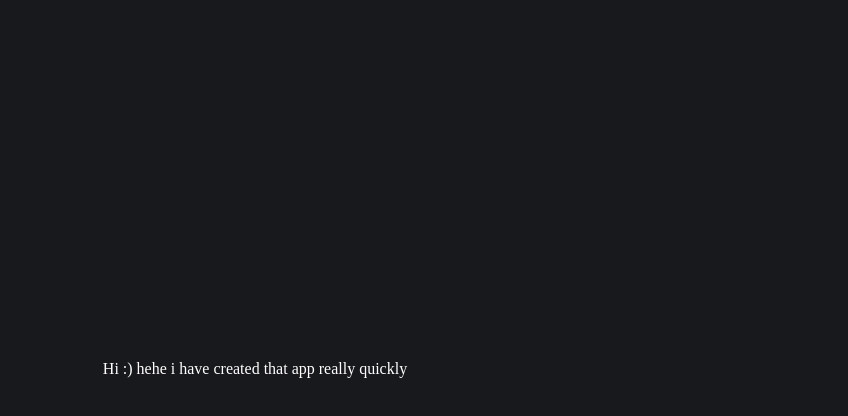
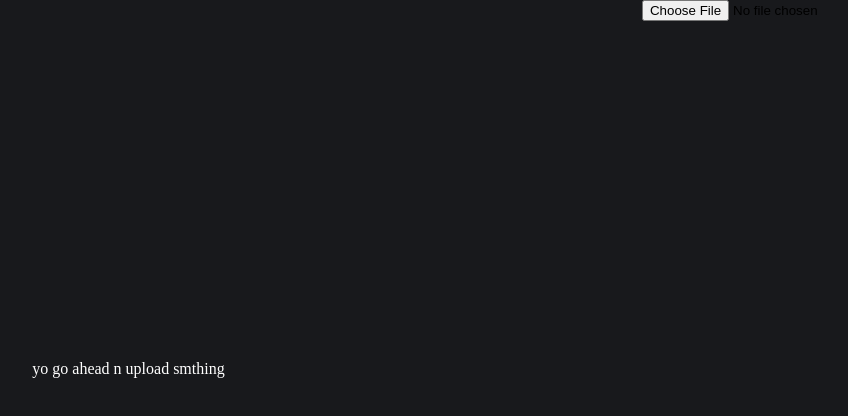
Before and after one commit to olksij/skribo.link, a Next.js app: page / in a window 1280 px wide. Shown: the top 416 px of the page, without its empty margins (385-1233 px from the left). Built offline with nearby package versions, Linux system fonts and the light colour scheme.

Commit message:
file uploading

```diff
--- a/lib/firebase.ts
+++ b/lib/firebase.ts
@@ -12,7 +12,7 @@ const firebaseConfig = {
   messagingSenderId: "463987856477",
   appId: "1:463987856477:web:106b4ef14b4abf678a69b4",
 };
-console.log('---', getApps().length)
+
 // Initialize Firebase
 const app = initializeApp(firebaseConfig);
 
--- a/pages/[id].tsx
+++ b/pages/[id].tsx
@@ -14,7 +14,7 @@ export default function CardPage({ data, image }: any) {
 
   useEffect(() => {
     if (!counter)
-      deleteObject(storageRef(storage, `${id}.webp`)),
+      deleteObject(storageRef(storage, `${id}`)),
       scratchRef.current?.remove();
     else setTimeout(() => setCounter(counter - 1), 1000);
 
@@ -33,7 +33,7 @@ export default function CardPage({ data, image }: any) {
 // import firestore & utils
 import { database, storage } from '../lib/firebase';
 
-import { ref as databaseRef, get, set, child, getDatabase, onValue } from "firebase/database";
+import { ref as databaseRef, get, set } from "firebase/database";
 import { ref as storageRef, getDownloadURL, deleteObject } from "firebase/storage";
 
 // obtain cloud data on server during the request of the page
@@ -48,7 +48,7 @@ export async function getServerSideProps(context: any) {
   // if there is a record && time left, pull the image
   if (data && data.left) {
     // connect with firestore
-    const imageRef = storageRef(storage, `${id}.webp`);
+    const imageRef = storageRef(storage, `cards/${id}`);
     let image = await getDownloadURL(imageRef);
     // && pass it to the page
     return { props: { data, image } }
--- a/pages/index.tsx
+++ b/pages/index.tsx
@@ -3,19 +3,42 @@ import Image from 'next/image'
 import { Inter } from '@next/font/google'
 import styles from '../styles/Home.module.css'
 
-const inter = Inter({ subsets: ['latin'] })
+// import firestore & utils
+import { database, storage } from '../lib/firebase';
+
+import { ref as databaseRef, set } from "firebase/database";
+import { ref as storageRef, uploadBytes } from "firebase/storage";
+import { useState } from 'react';
+
 
 export default function Home() {
+  let [status, setStatus] = useState<string | null>(null)
+
+  const pickedFile = (e: any) => {
+    let file = e.target.files[0] as File;
+    let id = (Math.random() * Math.pow(10, 16) + Date.now()).toString(26);
+    let imageRef = storageRef(storage, `cards/${id}`);
+
+    setStatus('doing magic..')
+
+    uploadBytes(imageRef, e.target.files[0]).then((snapshot) => {
+      const docRef = databaseRef(database, `cards/${id}`);
+      set(docRef, { left: 24 });
+      setStatus(`https://scratch.oleksii.xyz/${id}`);
+    });
+  }
+
   return (
     <>
       <Head>
         <title>Create Next App</title>
         <meta name="description" content="Generated by create next app" />
-        <meta name="viewport" content="width=device-width, initial-scale=1" />
+        <meta name="viewport" content="width=device-width, initial-scale=1, maximum-scale=1, user-scalable=0" />
         <link rel="icon" href="/favicon.ico" />
       </Head>
       <main className={styles.main}>
-        <p className={styles.status}>Hi :) hehe i have created that app really quickly</p>
+        <p className={styles.status}>{status ? status : "yo go ahead n upload smthing"}</p>
+        <input type="file" onChange={pickedFile} accept="image/*"></input>
       </main>
     </>
   )
--- a/styles/globals.css
+++ b/styles/globals.css
@@ -3,4 +3,5 @@ body {
   height: 100%;
   margin: 0;
   background: #18191C;
+  overflow: hidden;
 }
```
